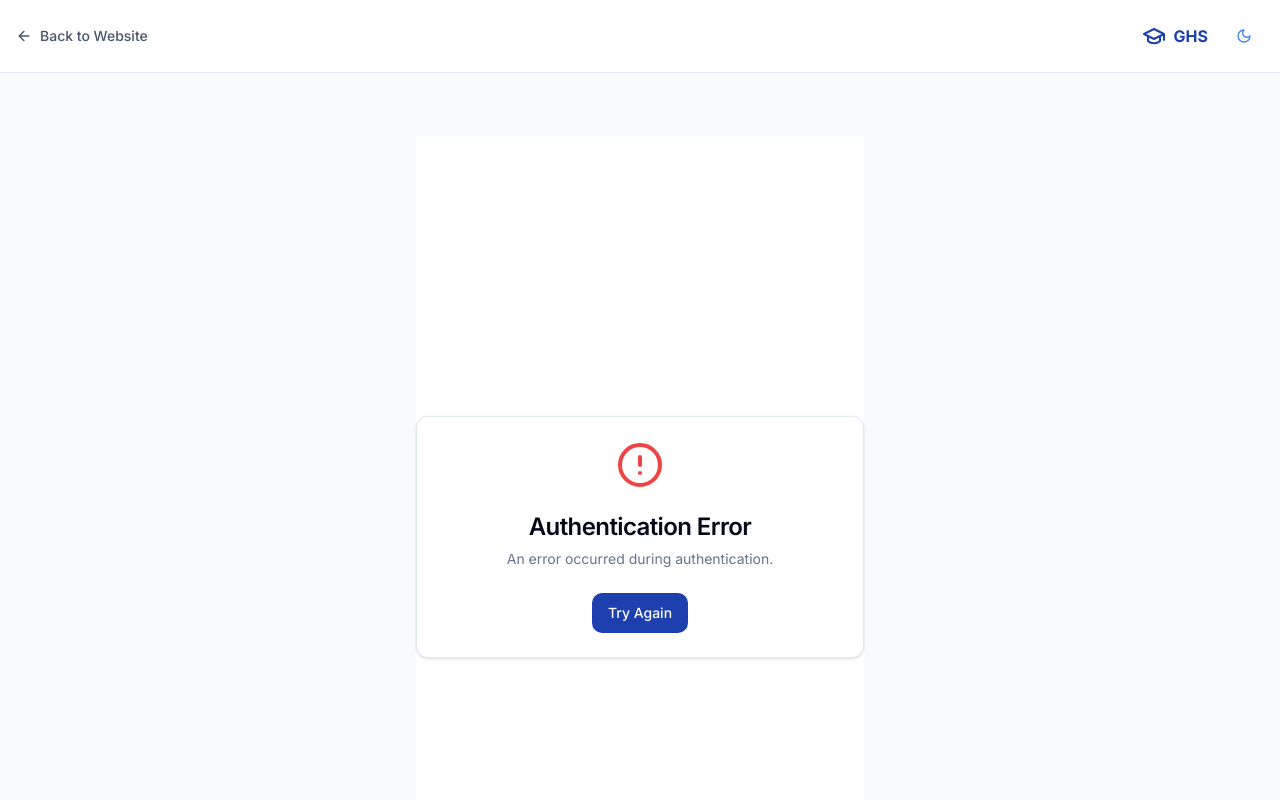
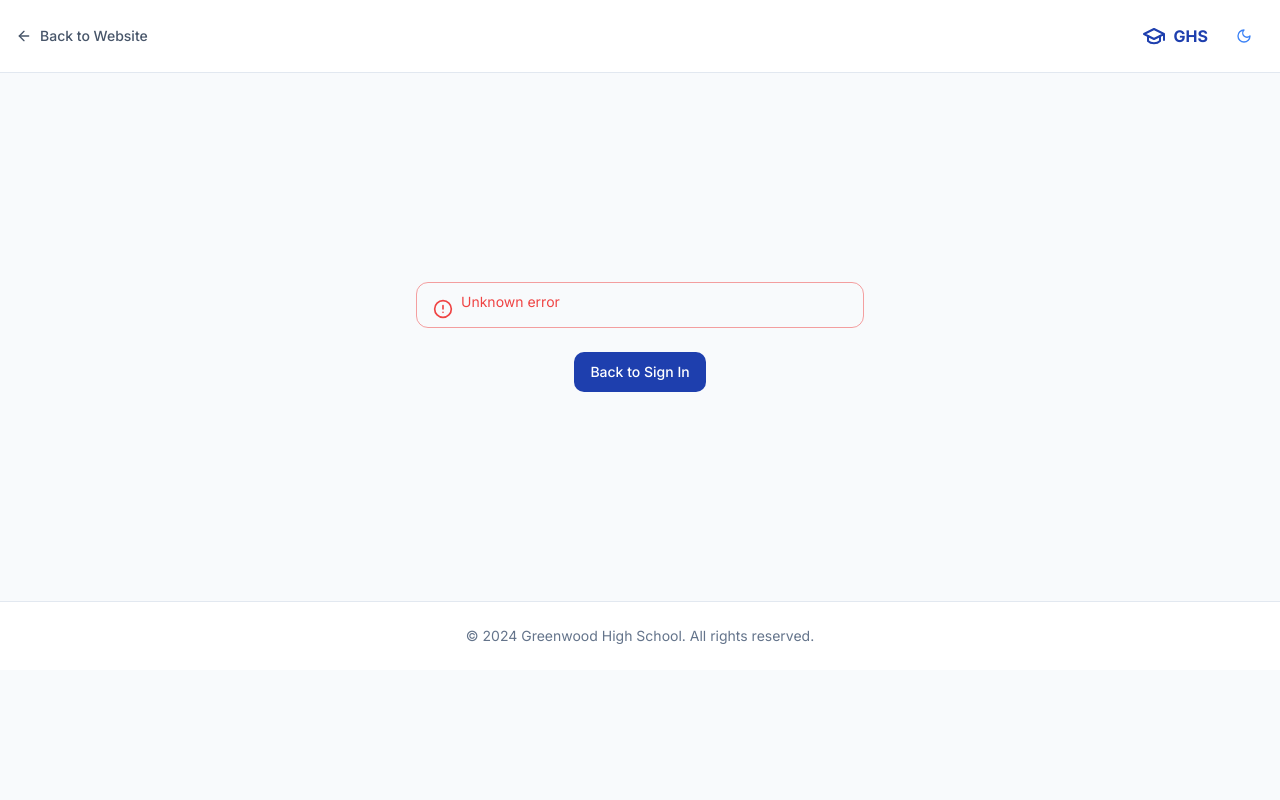
Before and after one commit to jabinweb/school-manager, a Next.js app: page /auth/error in a window 1280 px wide. Shown: the top 800 px of the page. Built offline with nearby package versions, Linux system fonts and the light colour scheme.

Commit message:
first commit

```diff
--- a/app/auth/error/page.tsx
+++ b/app/auth/error/page.tsx
@@ -1,42 +1,35 @@
 "use client"
 
+import { Suspense } from "react"
 import { useSearchParams } from "next/navigation"
 import Link from "next/link"
+import { Alert, AlertDescription } from "@/components/ui/alert"
 import { Button } from "@/components/ui/button"
-import { Card, CardContent, CardDescription, CardHeader, CardTitle } from "@/components/ui/card"
 import { AlertCircle } from "lucide-react"
 
-const errorMessages = {
-  Configuration: "There is a problem with the server configuration.",
-  AccessDenied: "You do not have permission to sign in.",
-  Verification: "The verification token has expired or is invalid.",
-  Default: "An error occurred during authentication.",
+function ErrorContent() {
+  const searchParams = useSearchParams()
+  const error = searchParams.get("error") || "Unknown error"
+
+  return (
+    <div className="flex flex-col items-center justify-center min-h-[400px]">
+      <Alert variant="destructive" className="mb-6">
+        <AlertCircle className="h-5 w-5" />
+        <AlertDescription>
+          {decodeURIComponent(error)}
+        </AlertDescription>
+      </Alert>
+      <Button asChild>
+        <Link href="/auth/signin">Back to Sign In</Link>
+      </Button>
+    </div>
+  )
 }
 
 export default function AuthErrorPage() {
-  const searchParams = useSearchParams()
-  const error = searchParams.get("error") as keyof typeof errorMessages
-
   return (
-    <div className="min-h-screen flex items-center justify-center bg-background">
-      <Card className="w-full max-w-md">
-        <CardHeader className="text-center">
-          <div className="flex justify-center mb-4">
-            <AlertCircle className="h-12 w-12 text-destructive" />
-          </div>
-          <CardTitle className="text-2xl">Authentication Error</CardTitle>
-          <CardDescription>
-            {errorMessages[error] || errorMessages.Default}
-          </CardDescription>
-        </CardHeader>
-        <CardContent className="text-center">
-          <Button asChild>
-            <Link href="/auth/signin">
-              Try Again
-            </Link>
-          </Button>
-        </CardContent>
-      </Card>
-    </div>
+    <Suspense fallback={<div className="text-center py-12">Loading...</div>}>
+      <ErrorContent />
+    </Suspense>
   )
 }
```
